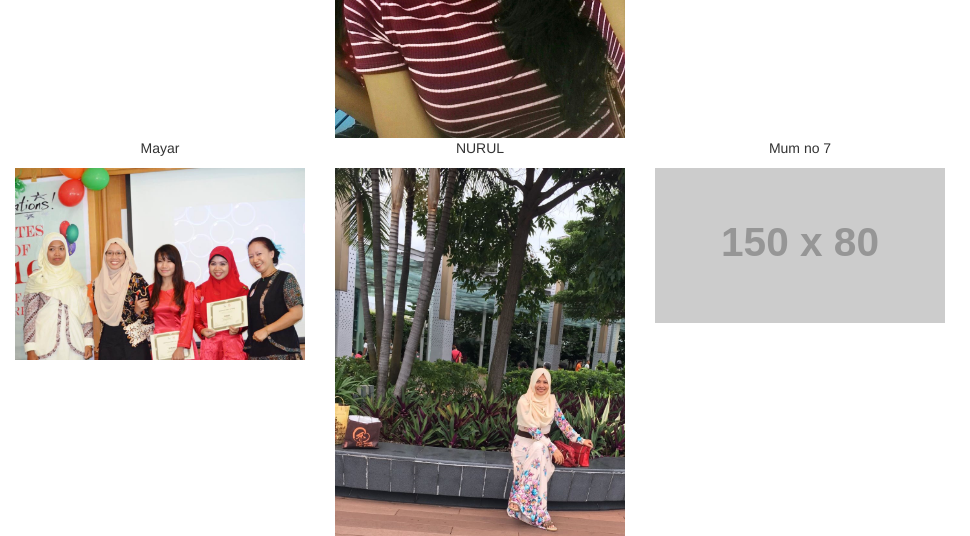
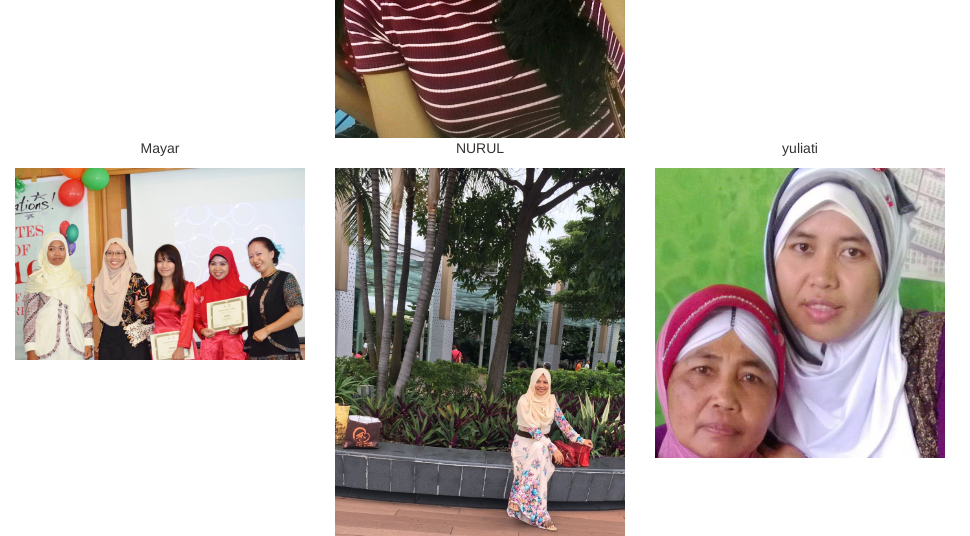
Before and after one commit to CodingMumSG/CodingMumSGBatch2, a plain HTML site: page index.html in a window 1280 px wide. Shown: the part 920-1456 px from the top of the page, 0-970 px from the left. Drawn offline with nearby package versions, Linux system fonts and the light colour scheme; placeholder pictures from the web are drawn by us.

Commit message:
isi gambar dan nama

```diff
--- a/index.html
+++ b/index.html
@@ -88,8 +88,8 @@
       <img src="images/nurul.jpeg" class="img-responsive" style="width:100%" alt="Image">
     </div>
     <div class="col-sm-3">
-      <p>Mum no 7</p>
-      <img src="https://placehold.it/150x80?text=IMAGE" class="img-responsive" style="width:100%" alt="Image">
+      <p>yuliati</p>
+      <img src="images/yuliati.jpg" class="img-responsive" style="width:100%" alt="Image">
     </div>
     <div class="col-sm-3">
       <p>ERLIN</p>
```
Also changed, not shown: images/yuliati.jpg (added).
